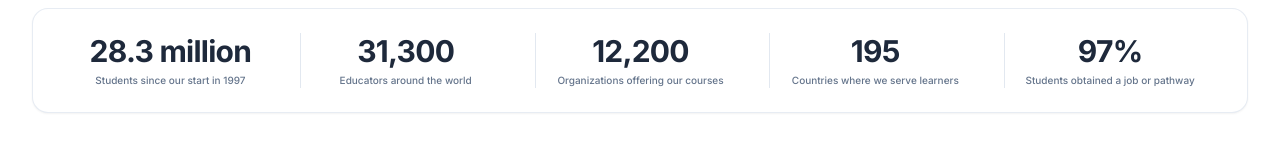
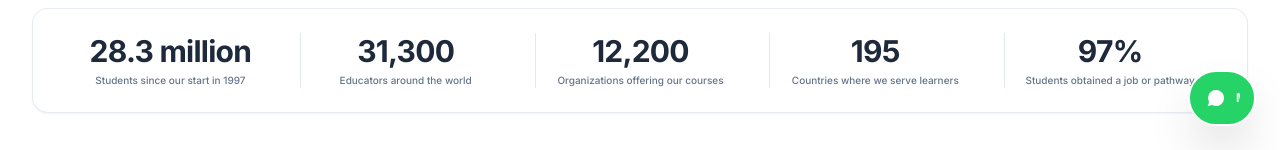
Before and after one commit to najeebulhussan/cyberaiacademy, a React (Vite) app: page / in a window 1280 px wide. Shown: the part 650-800 px from the top of the page. Built offline with nearby package versions, Linux system fonts and the light colour scheme.

Commit message:
Add floating WhatsApp admissions chat widget and enhanced Multan campus UI components

```diff
--- a/src/App.tsx
+++ b/src/App.tsx
@@ -6,6 +6,7 @@ import MentorView from '@/components/MentorView';
 import BadgesView from '@/components/BadgesView';
 import AdminView from '@/components/AdminView';
 import AdmissionModal from '@/components/AdmissionModal';
+import WhatsAppWidget from '@/components/WhatsAppWidget';
 import { Shield, BookOpen, User, Cpu, ExternalLink, Menu, X, Search, Globe, Bell, HelpCircle, Grid, ChevronDown, MapPin, Phone } from 'lucide-react';
 import { useAcademyStore } from '@/services/academyState';
 
@@ -295,6 +296,9 @@ export default function App() {
       {/* ADMISSION INQUIRY MODAL */}
       <AdmissionModal isOpen={isAdmissionOpen} onClose={() => setIsAdmissionOpen(false)} />
 
+      {/* FLOATING WHATSAPP CHAT SUPPORT */}
+      <WhatsAppWidget />
+
     </div>
   );
 }
--- /dev/null
+++ b/src/components/WhatsAppWidget.tsx
@@ -0,0 +1,24 @@
+import React from 'react';
+import { MessageCircle, Phone } from 'lucide-react';
+
+export default function WhatsAppWidget() {
+  const phoneNumber = '923348632929';
+  const whatsappUrl = `https://wa.me/${phoneNumber}?text=${encodeURIComponent(
+    'Hello Network Home Institute Multan! I would like to inquire about admissions and course schedules.'
+  )}`;
+
+  return (
+    <a
+      href={whatsappUrl}
+      target="_blank"
+      rel="noopener noreferrer"
+      className="fixed bottom-6 right-6 z-40 bg-[#25D366] hover:bg-[#20bd5a] text-white p-3.5 rounded-full shadow-2xl transition-all duration-300 hover:scale-110 flex items-center gap-2 group cursor-pointer border-2 border-white"
+      title="Chat with Network Home Multan Admissions"
+    >
+      <MessageCircle className="w-6 h-6 fill-white text-[#25D366]" />
+      <span className="max-w-0 overflow-hidden group-hover:max-w-xs transition-all duration-500 ease-in-out whitespace-nowrap text-xs font-bold font-sans pr-1">
+        Multan Campus Chat
+      </span>
+    </a>
+  );
+}
```
